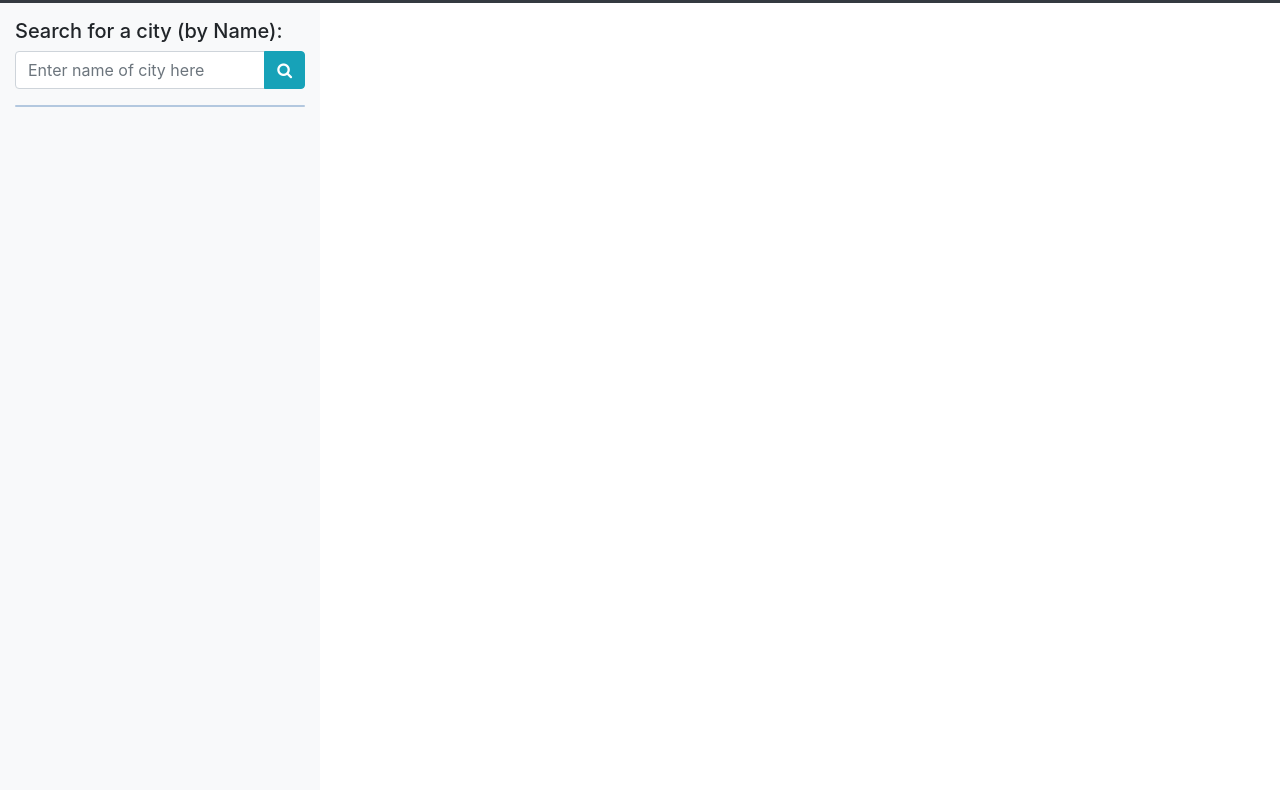
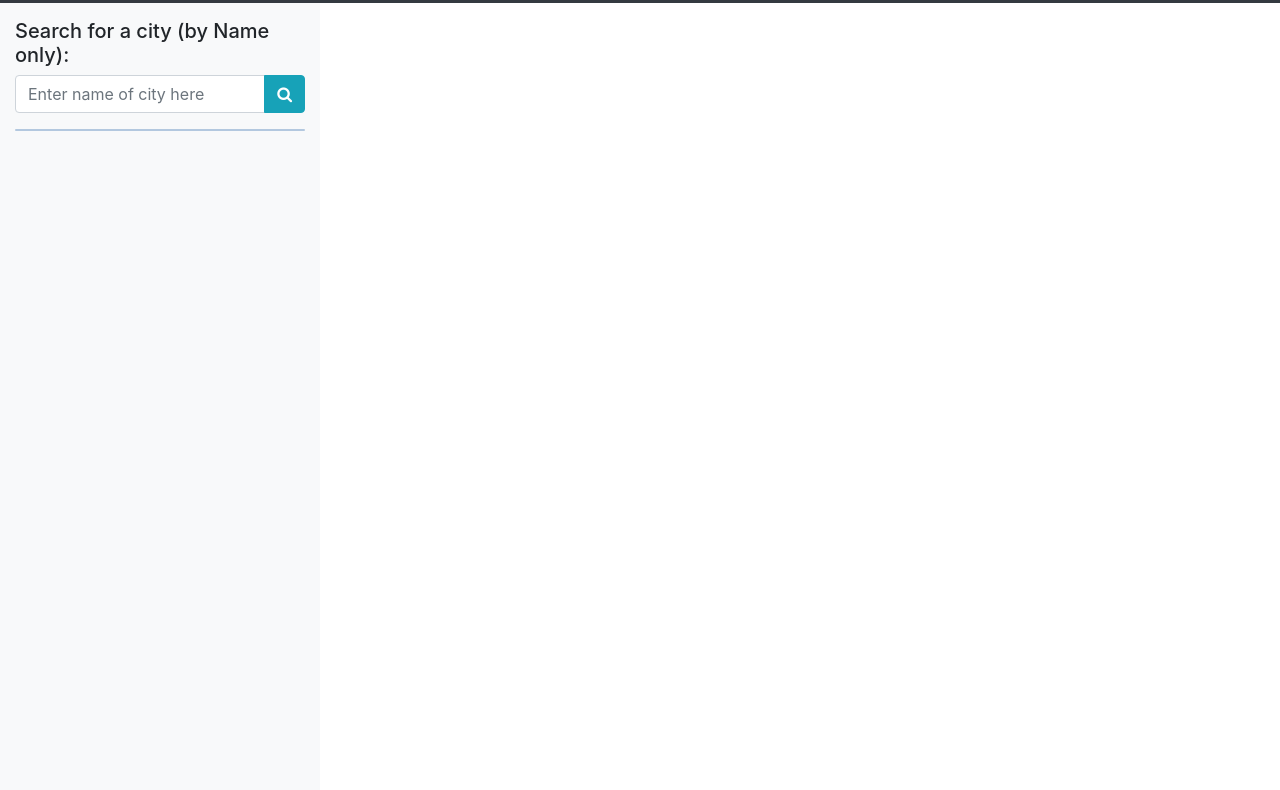
Before and after one commit to betheng/weather-dashboard, a plain HTML site: page index.html in a window 1280 px wide. Shown: the part 56-846 px from the top of the page. Drawn offline with nearby package versions, Linux system fonts and the light colour scheme.

Commit message:
update search title to be clearer

```diff
--- a/index.html
+++ b/index.html
@@ -34,7 +34,7 @@
 
             <!-- Sidebar for Search and History -->
             <div class="col-12 col-md-3 bg-light pt-3">
-                <h5>Search for a city (by Name):</h5>
+                <h5>Search for a city (by Name only):</h5>
                 <form>
                     <div class="form-group input-group">
                         <input type="text" class="form-control" id="search-city" placeholder="Enter name of city here">
```
